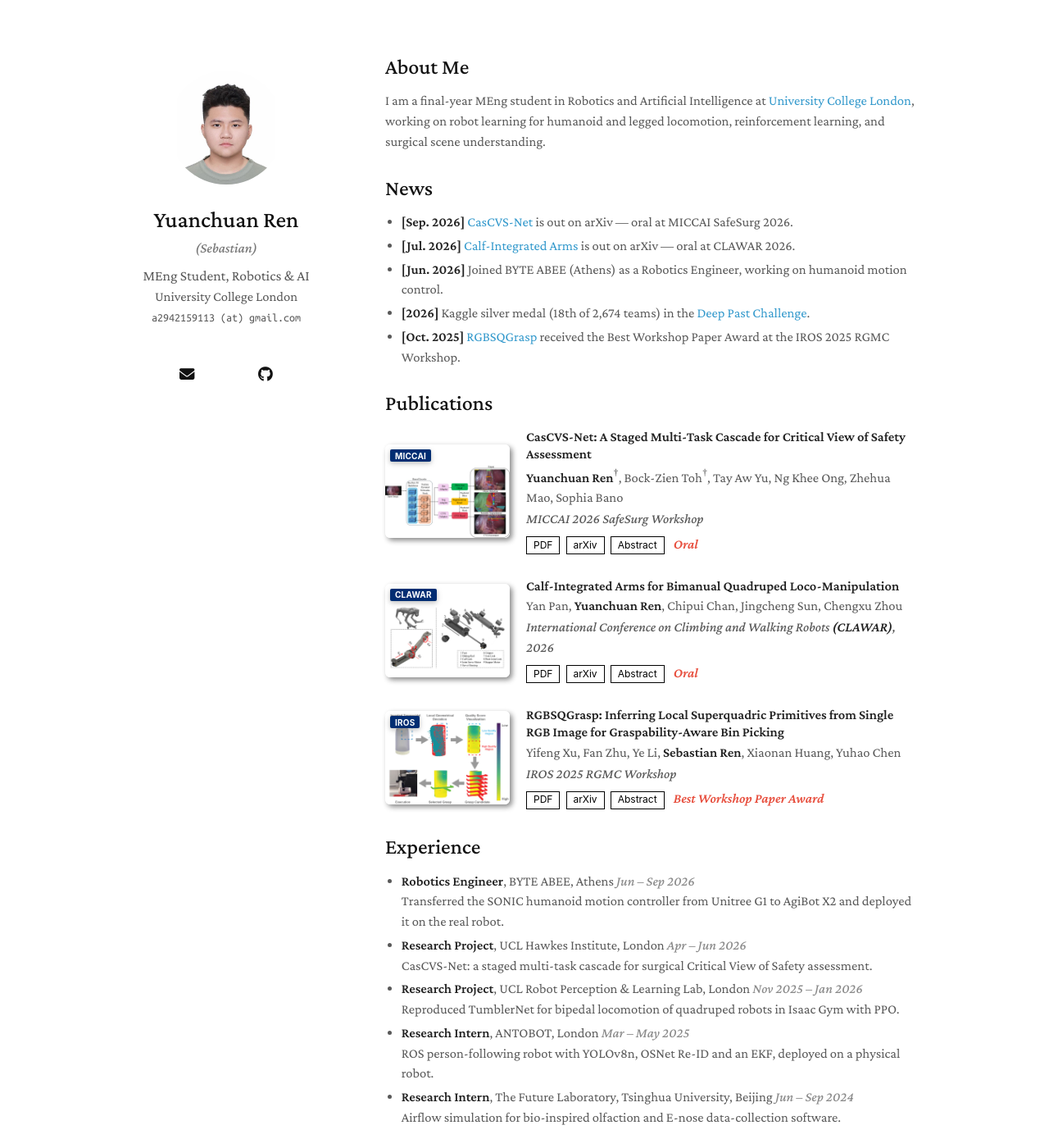
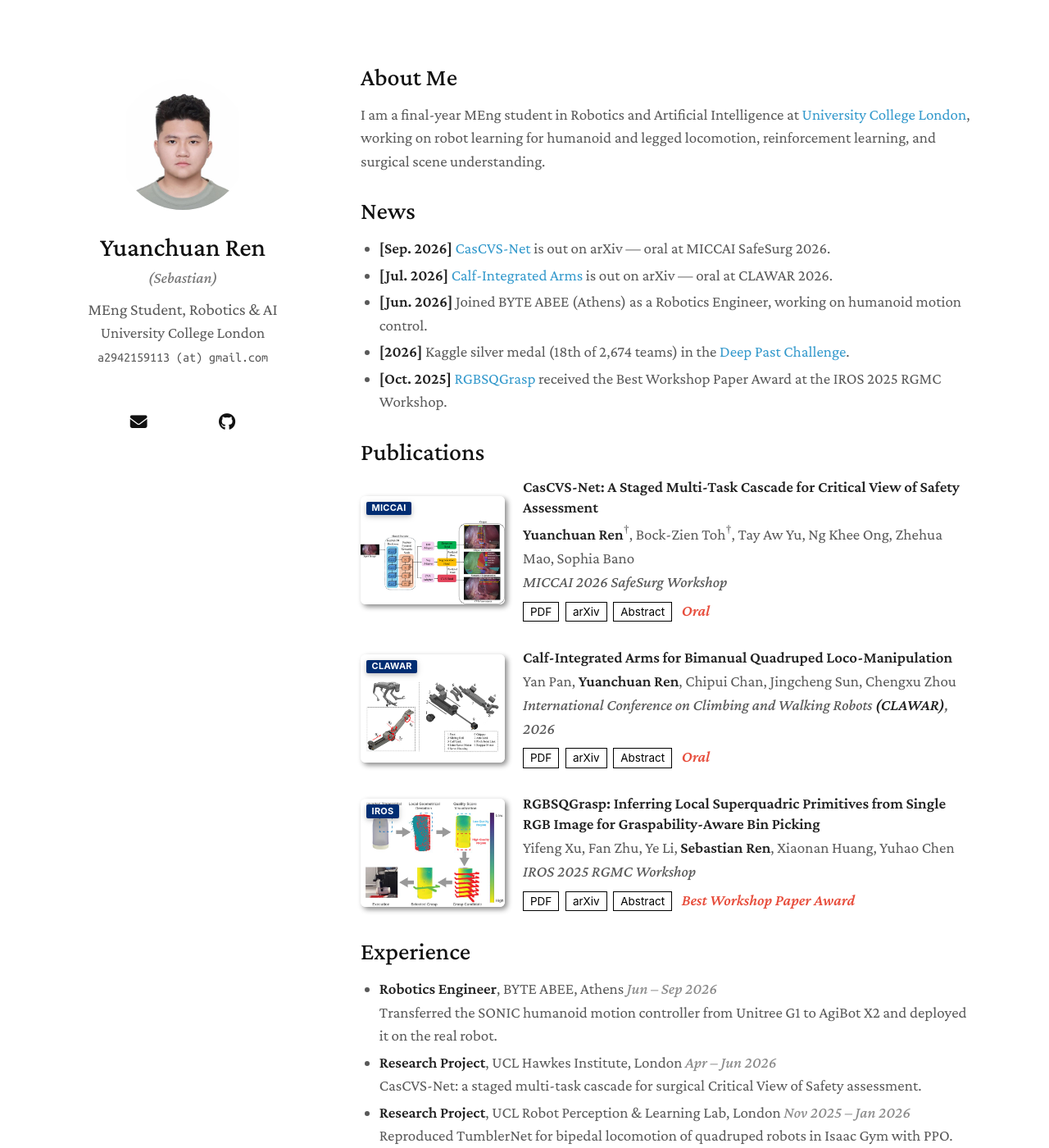
Before and after one commit to TaiE64/TaiE64.github.io, a Jekyll site: the page built from _pages/about.md, in a window 1280 px wide and 1400 px high. Shown: the whole window at 82% size. Built offline with Jekyll 4.4.1, drawn with Linux system fonts in a browser that asks for light colours; a style sheet for code colours, icons or effects is not loaded.

Commit message:
Home: scale type and layout up ~15% (19px body, 1100px wrapper)
Co-Authored-By: Claude Opus 5.5 <noreply@anthropic.com>

```diff
--- a/assets/css/home.css
+++ b/assets/css/home.css
@@ -5,32 +5,32 @@ body {
   background-color: #fff;
   padding: 0;
   margin: 0;
-  font: 16.5px/1.5 "Crimson Pro", Georgia, serif;
+  font: 19px/1.5 "Crimson Pro", Georgia, serif;
   color: #595959;
   font-weight: 400;
   -webkit-font-smoothing: antialiased;
 }
 
 h1, h2, h3, h4 { color: #111111; line-height: 1.1; }
-h1 { font-size: 28px; font-weight: 500; margin: 0 0 6px; }
+h1 { font-size: 32px; font-weight: 500; margin: 0 0 6px; }
 h2 { font-size: 157%; font-weight: 500; margin: 2px 0 15px; }
 
 p, ul, ol { margin: 0 0 20px; }
 ul { padding-left: 1.2em; }
 li { margin-bottom: 4px; }
 strong { color: #222; font-weight: 600; }
-small { font-size: 12px; color: #999; }
+small { font-size: 13.5px; color: #999; }
 
 a { color: #39c; text-decoration: none; }
 a:hover { color: #069; }
 
 img { max-width: 100%; }
 
-.wrapper { width: 960px; margin: 0 auto; }
+.wrapper { width: 1100px; margin: 0 auto; }
 
 /* ---------- Sidebar ---------- */
 header {
-  width: 232px;
+  width: 266px;
   float: left;
   position: fixed;
   padding-top: 4em;
@@ -38,20 +38,20 @@ header {
 }
 .image.avatar { display: inline-block; }
 .image.avatar img { border-radius: 100%; width: 60%; padding: 20px; }
-.alias { font-style: italic; font-size: 17px; color: #777; margin: 0 0 8px; }
-position { font-size: 1.1rem; }
+.alias { font-style: italic; font-size: 19px; color: #777; margin: 0 0 8px; }
+position { font-size: 1.25rem; }
 autocolor { color: #595959; }
-email { font-size: 14px; font-family: "Ubuntu Mono", monospace; }
+email { font-size: 16px; font-family: "Ubuntu Mono", monospace; }
 
 .social-icons a {
   display: inline-block;
-  height: 2.4rem;
-  width: 2.4rem;
+  height: 2.75rem;
+  width: 2.75rem;
   color: #111111 !important;
   border-radius: 100%;
   text-align: center;
-  font-size: 1.15rem;
-  line-height: 2.5rem;
+  font-size: 1.3rem;
+  line-height: 2.85rem;
   margin-right: 0.4rem;
   transition: transform 0.15s ease;
 }
@@ -60,7 +60,7 @@ email { font-size: 14px; font-family: "Ubuntu Mono", monospace; }
 
 /* ---------- Main column ---------- */
 section {
-  width: 650px;
+  width: 750px;
   float: right;
   padding-top: 4em;
   padding-bottom: 50px;
@@ -73,24 +73,24 @@ section h2:first-child { margin-top: 2px; }
 /* ---------- Publications ---------- */
 .publications { margin-top: 0.5rem; }
 .publications ol.bibliography { list-style: none; padding: 0; margin: 0; }
-.publications ol.bibliography li { margin-bottom: 1.6rem; }
+.publications ol.bibliography li { margin-bottom: 1.8rem; }
 .pub-row { display: flex; align-items: center; }
-.pub-row .abbr { position: relative; flex: 0 0 152px; padding-right: 20px; }
+.pub-row .abbr { position: relative; flex: 0 0 176px; padding-right: 22px; }
 .pub-row .teaser {
   display: block;
-  width: 152px;
-  height: 114px;
+  width: 176px;
+  height: 132px;
   object-fit: cover;
   border-radius: 6px;
   box-shadow: 3px 3px 6px #888;
 }
 .pub-row .badge {
   position: absolute;
-  top: 6px;
-  left: 6px;
+  top: 7px;
+  left: 7px;
   display: inline-block;
   padding: 0.25em 0.6em;
-  font: 700 10px/1 -apple-system, "Segoe UI", Roboto, sans-serif;
+  font: 700 11px/1 -apple-system, "Segoe UI", Roboto, sans-serif;
   letter-spacing: 0.02em;
   color: #fff;
   background-color: #002d72;
@@ -106,7 +106,7 @@ section h2:first-child { margin-top: 2px; }
 .publications .links { margin-top: 6px; }
 .publications .links a.btn {
   display: inline-block;
-  font: 12px/1.4 -apple-system, "Segoe UI", Roboto, sans-serif;
+  font: 13.5px/1.4 -apple-system, "Segoe UI", Roboto, sans-serif;
   color: #000;
   border: 1px solid #000;
   padding: 0.1rem 0.5rem;
@@ -115,7 +115,7 @@ section h2:first-child { margin-top: 2px; }
 .publications .links a.btn:hover { color: #111111; border-color: #111111; }
 .publications .notes { color: #e74d3c; font-style: italic; font-weight: 600; margin-left: 4px; }
 .publications .abstract {
-  font-size: 0.92rem;
+  font-size: 0.92em;
   line-height: 1.5;
   max-height: 0;
   overflow: hidden;
@@ -127,7 +127,7 @@ section h2:first-child { margin-top: 2px; }
 .pub-note { font-size: 14px; color: #888; }
 
 /* ---------- Small screens ---------- */
-@media print, screen and (max-width: 960px) {
+@media print, screen and (max-width: 1100px) {
   body { padding: 15px; word-wrap: break-word; }
   div.wrapper { width: auto; margin: 0; }
   header, section { float: none; position: static; width: auto; }
```
